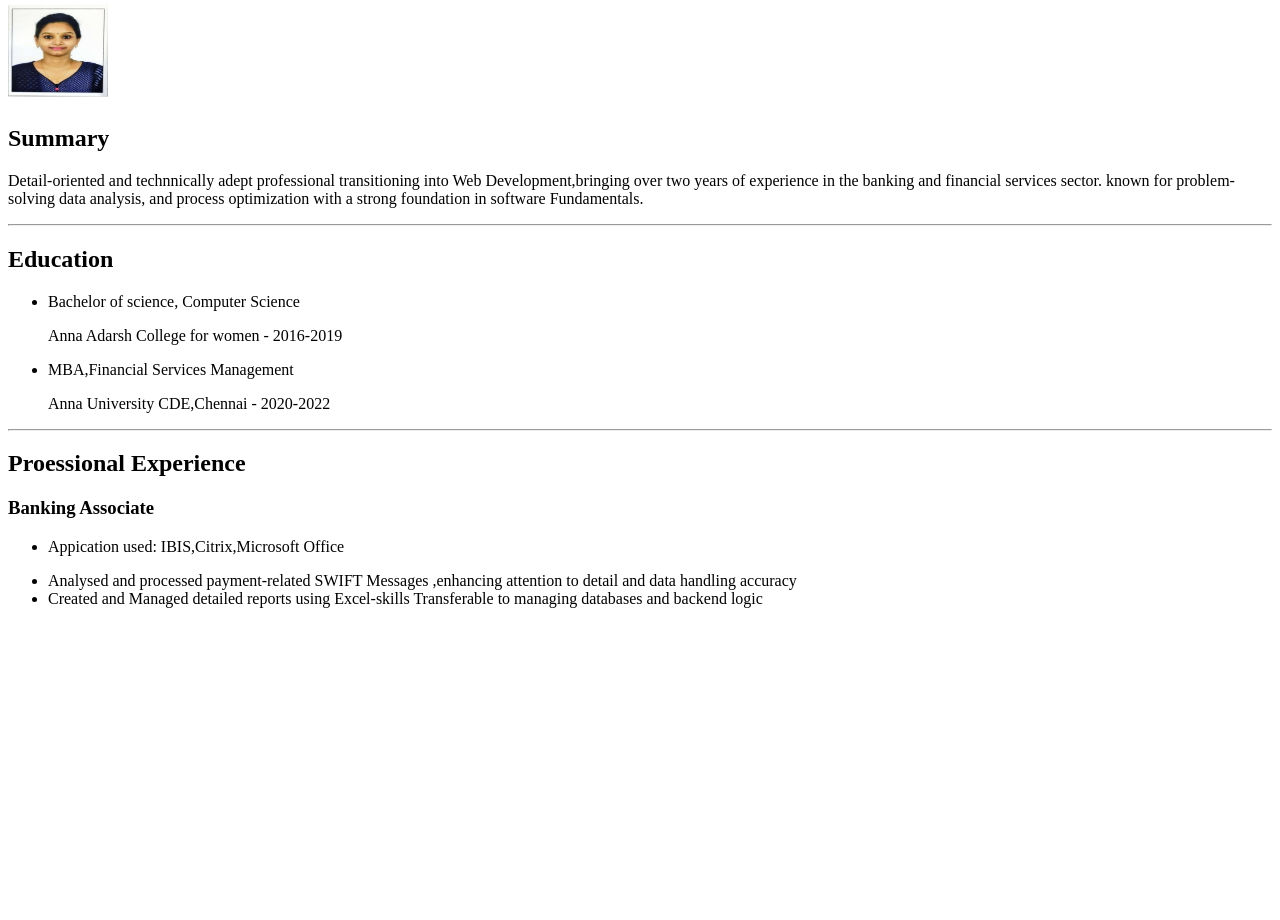
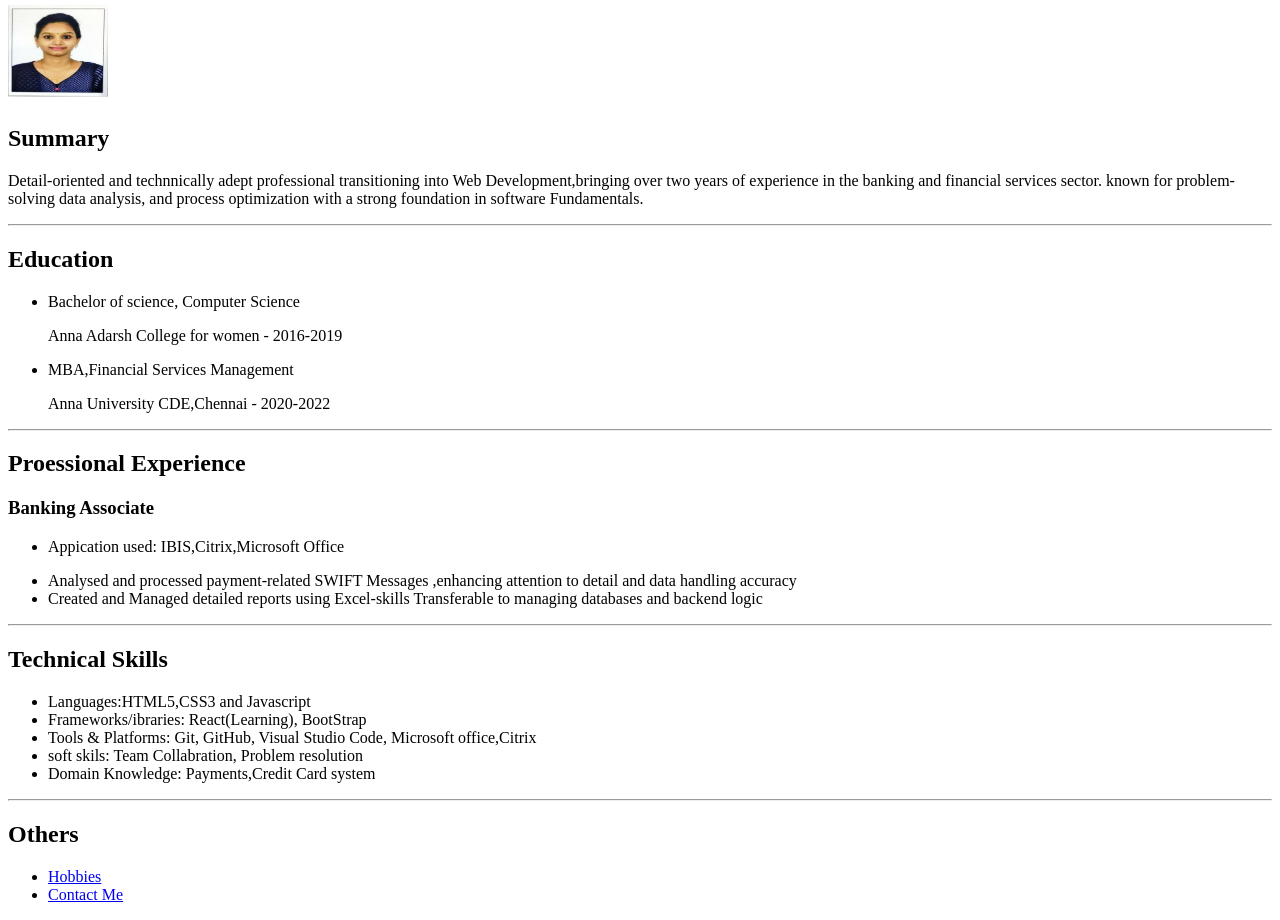
Before and after one commit to Reshma2306/HTML-Resume, a plain HTML site: page index.html in a window 1280 px wide. Shown: the part 79-999 px from the top of the page. Before the commit the page ends 800 px from the top, so only its background shows below. Drawn offline with Linux system fonts and the light colour scheme.

Commit message:
Add files via upload

```diff
--- a/index.html
+++ b/index.html
@@ -1,7 +1,8 @@
 <!DOCTYPE html>
 
-<html>
+<html Lang="en">
 <head>
+    <meta charset="UTF-8">
     <title>My Resume</title>
     <style>
 
@@ -35,7 +36,24 @@ known for problem-solving data analysis, and process optimization with a strong
 <li><p>Appication used: IBIS,Citrix,Microsoft Office</p></li>
 <li>Analysed and processed payment-related SWIFT Messages ,enhancing attention to detail and data handling accuracy</li>
 <li>Created and Managed detailed reports using Excel-skills Transferable to managing databases and backend logic </li>
+</ul>
 
+<hr />
+<h2>Technical Skills</h2>
+<ul>
+ <li>Languages:HTML5,CSS3 and Javascript</li>
+ <li>Frameworks/ibraries: React(Learning), BootStrap</li>
+ <li>Tools & Platforms: Git, GitHub, Visual Studio Code, Microsoft office,Citrix</li>
+ <li>soft skils: Team Collabration, Problem resolution</li>
+ <li>Domain Knowledge: Payments,Credit Card system</li>
+
+</ul>
+
+<hr />
+<h2>Others</h2>
+<ul>
+    <li><a href="./hobbies.html">Hobbies</a> </li>
+    <li><a href="./contact.html" >Contact Me</a> </li>
 </ul>
 
 
```
Lines whose indentation alone changed are shown as unchanged.
